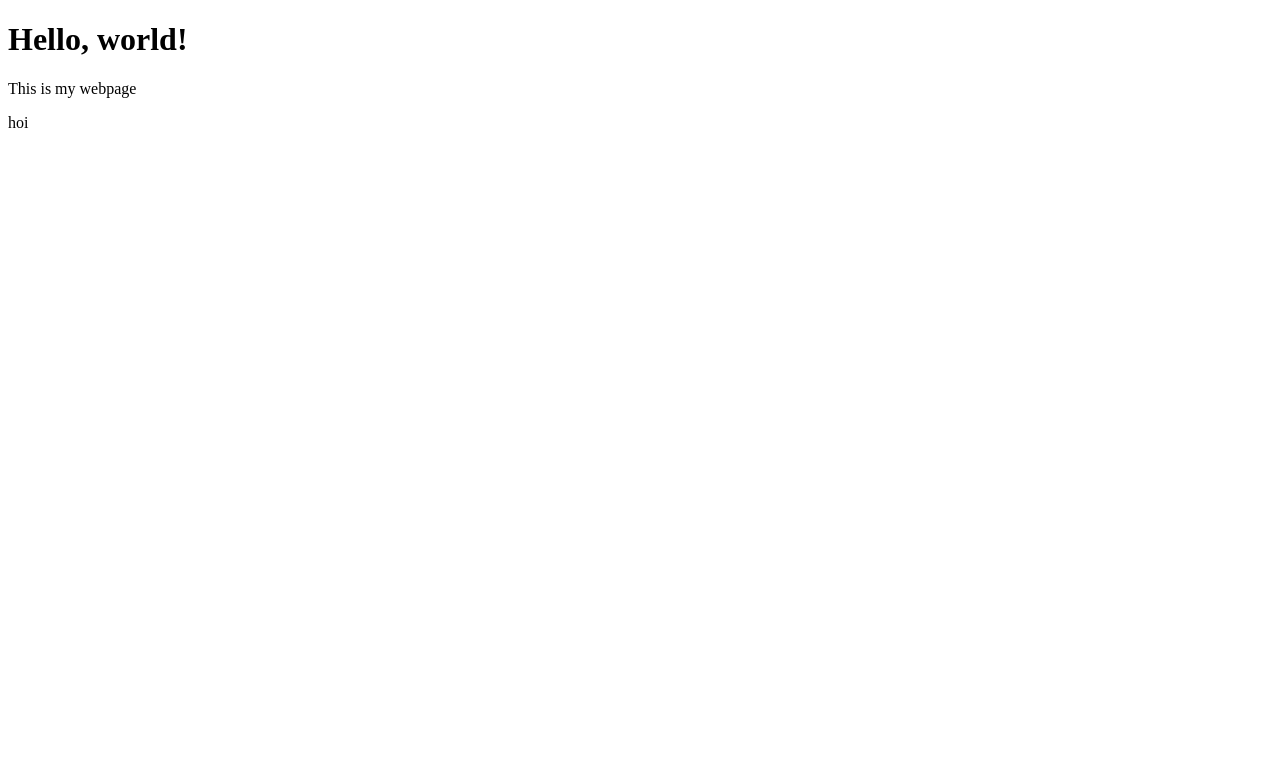
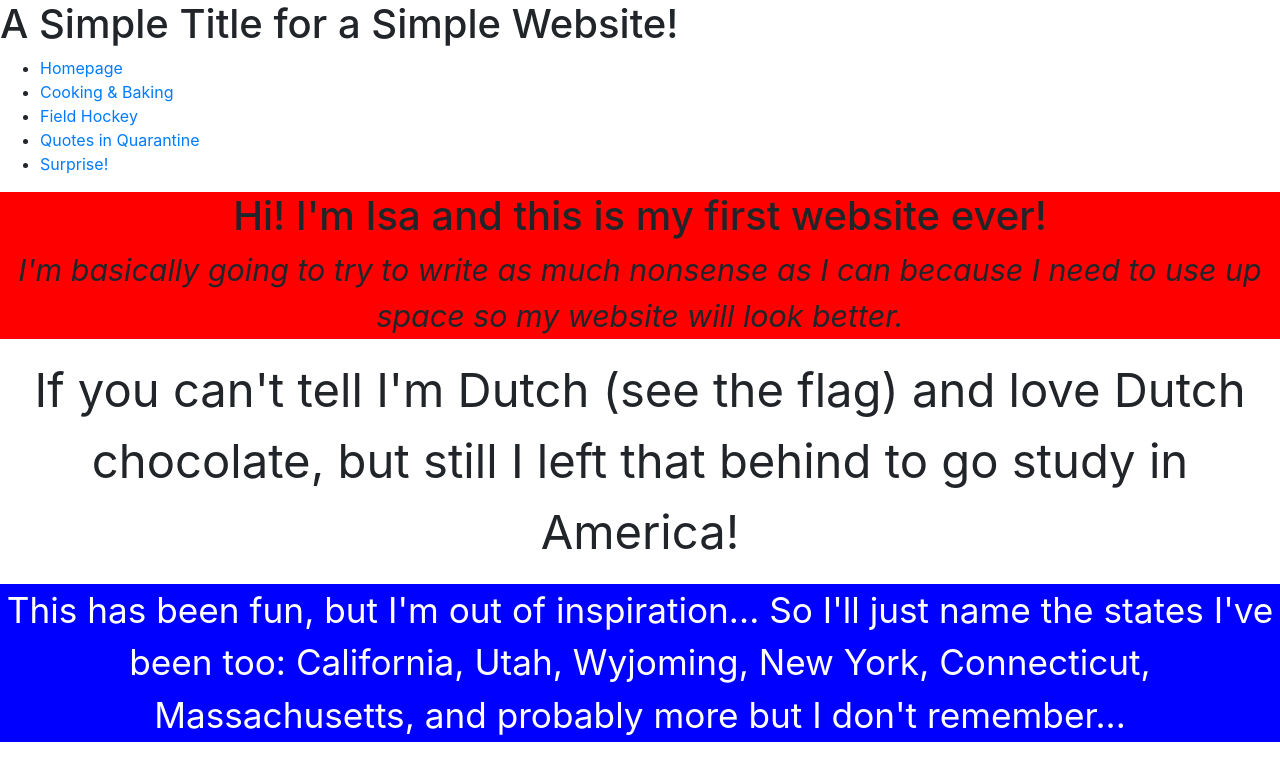
Before and after one commit to isa-gooijer/isa-gooijer.github.io, a plain HTML site: page index.html in a window 1280 px wide. Drawn offline with nearby package versions, Linux system fonts and the light colour scheme.

Commit message:
Update index.html

```diff
--- a/index.html
+++ b/index.html
@@ -1,12 +1,41 @@
 <!DOCTYPE html>
 
-<html>
+<html lang="en">
     <head>
-        <title>Isa's Website</title>
+        <link href="https://stackpath.bootstrapcdn.com/bootstrap/4.1.3/css/bootstrap.min.css" rel="stylesheet">
+        <link href="styles.css" rel="stylesheet">
+        <title>This Is Me</title>
     </head>
     <body>
-        <h1>Hello, world!</h1>
-        <p>This is my webpage</p>
-        <p>hoi</p>
+        <h1 class="title">A Simple Title for a Simple Website!</h1>
+
+        <ul><!--NAVIGATION BAR-->
+            <li class="active"><a href="index.html">Homepage</a></li>
+            <li><a href="page1.html">Cooking & Baking</a></li>
+            <li><a href="page2.html">Field Hockey</a></li>
+            <li><a href="page3.html">Quotes in Quarantine</a></li>
+            <li><a href="page4.html">Surprise!</a></li>
+        </ul>
+
+
+<!-- Info about me, with the Dutch flag as background:) -->
+        <div style="text-align: center;">
+        <div style="background-color: red;">
+            <h2 style="font-size: 2.5em;">Hi! I'm Isa and this is my first website ever!</h2>
+            <p style="font-style: italic; font-size: 1.9em;">
+                I'm basically going to try to write as much nonsense as I can because I need to use up space so my website will look better.
+            </p>
+        </div>
+        <div>
+            <p style="font-size: 2.95em;">
+                If you can't tell I'm Dutch (see the flag) and love Dutch chocolate, but still I left that behind to go study in America!
+            </p>
+        </div>
+        <div style="background-color: blue;">
+            <p style="font-size: 2.2em; color: white;">
+                This has been fun, but I'm out of inspiration... So I'll just name the states I've been too:
+                California, Utah, Wyjoming, New York, Connecticut, Massachusetts, and probably more but I don't remember...
+                </p>
+        </div>
+        </div>
     </body>
-</html>
```
